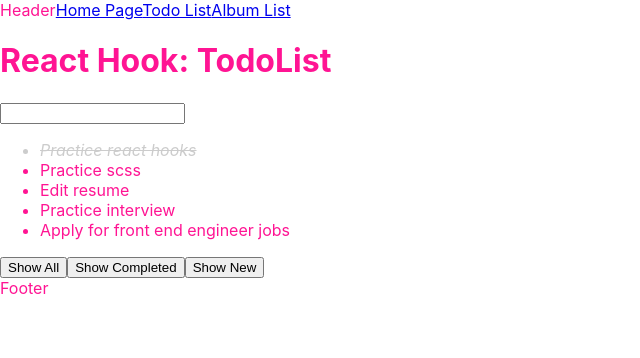
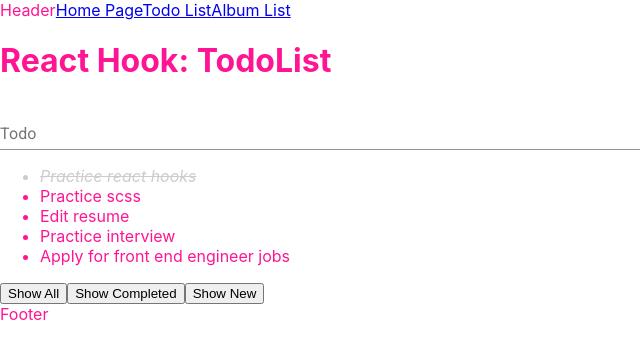
Before and after one commit to camha91/react-mini-projects, a React (Create React App) app: page /todos in a window 1280 px wide. Shown: the top 358 px of the page, without its empty margins (0-640 px from the left). Built offline with nearby package versions, Linux system fonts and the light colour scheme.

Commit message:
Todo Form validation with Yup

```diff
--- a/package.json
+++ b/package.json
@@ -3,6 +3,8 @@
   "version": "0.1.0",
   "private": true,
   "dependencies": {
+    "@hookform/error-message": "0.0.5",
+    "@hookform/resolvers": "^1.3.4",
     "@material-ui/core": "^4.11.3",
     "@material-ui/icons": "^4.11.2",
     "@testing-library/jest-dom": "^5.11.4",
@@ -14,9 +16,11 @@
     "query-string": "^6.13.8",
     "react": "^17.0.1",
     "react-dom": "^17.0.1",
+    "react-hook-form": "^6.15.1",
     "react-router-dom": "^5.2.0",
     "react-scripts": "4.0.1",
-    "web-vitals": "^0.2.4"
+    "web-vitals": "^0.2.4",
+    "yup": "^0.32.8"
   },
   "scripts": {
     "start": "react-scripts start",
--- /dev/null
+++ b/src/components/form-controls/InputField/index.jsx
@@ -0,0 +1,34 @@
+import { TextField } from '@material-ui/core';
+import React from 'react';
+import { Controller } from 'react-hook-form';
+import PropTypes from 'prop-types';
+
+InputField.propTypes = {
+  form: PropTypes.object.isRequired,
+  name: PropTypes.string.isRequired,
+
+  label: PropTypes.string,
+  disabled: PropTypes.bool,
+};
+
+function InputField(props) {
+  const { form, name, label, disabled } = props;
+  const { errors, formState } = form;
+  const hasError = formState.touched[name] && errors[name];
+  console.log(errors, formState.touched);
+
+  return (
+    <Controller
+      name={name}
+      control={form.control}
+      as={TextField}
+      fullWidth
+      label={label}
+      disabled={disabled}
+      error={!!hasError}
+      helperText={errors[name]?.message}
+    />
+  );
+}
+
+export default InputField;
--- a/src/features/TodoList/components/TodoForm/index.jsx
+++ b/src/features/TodoList/components/TodoForm/index.jsx
@@ -1,41 +1,63 @@
-import React, { useState } from 'react';
+import { yupResolver } from '@hookform/resolvers/yup';
 import PropTypes from 'prop-types';
+import React from 'react';
+import { useForm } from 'react-hook-form';
+import * as yup from 'yup';
+import InputField from '../../../../components/form-controls/InputField';
 
 TodoForm.propTypes = {
-    onSubmit: PropTypes.func,
+  onSubmit: PropTypes.func,
 };
 
-function TodoForm({ onSubmit }) {
-    const [value, setValue] = useState('');
+function TodoForm(props) {
+  //   const [value, setValue] = useState('');
 
-    function handleSubmit(e) {
-        e.preventDefault();
+  //   function handleSubmit(e) {
+  //     e.preventDefault();
 
-        const formValues = {
-            title: value,
-        }
+  //     const formValues = {
+  //       title: value,
+  //     };
 
-        if (!onSubmit || formValues.title === '') {
-            return;
-        }
-        onSubmit(formValues);
-        setValue('');
-    };
+  //     if (!onSubmit || formValues.title === '') {
+  //       return;
+  //     }
+  //     onSubmit(formValues);
+  //     setValue('');
+  //   }
 
-    function handleValueChange(e) {
-        const value = e.target.value;
-        setValue(value);
-    };
+  //   function handleValueChange(e) {
+  //     const value = e.target.value;
+  //     setValue(value);
+  //   }
 
-    return (
-        <form onSubmit={handleSubmit}>
-            <input
-                type="text"
-                value={value}
-                onChange={handleValueChange}
-            />
-        </form>
-    );
+  const schema = yup.object().shape({
+    title: yup.string().required('Please enter title').min(5, 'Title is too short'),
+  });
+
+  const form = useForm({
+    defaultValues: {
+      title: '',
+    },
+    resolver: yupResolver(schema),
+  });
+
+  function handleSubmit(values) {
+    console.log('Todo form: ', values);
+  }
+
+  return (
+    // <form onSubmit={handleSubmit}>
+    //     <input
+    //         type="text"
+    //         value={value}
+    //         onChange={handleValueChange}
+    //     />
+    // </form>
+    <form onSubmit={form.handleSubmit(handleSubmit)}>
+      <InputField name="title" label="Todo" form={form} />
+    </form>
+  );
 }
 
 export default TodoForm;
--- a/src/features/TodoList/pages/ListPage/index.jsx
+++ b/src/features/TodoList/pages/ListPage/index.jsx
@@ -8,25 +8,29 @@
   const initTodos = [
     {
       id: 1,
-            title: "Practice react hooks",
-            status: 'completed'
-        }, {
+      title: 'Practice react hooks',
+      status: 'completed',
+    },
+    {
       id: 2,
-            title: "Practice scss",
-            status: 'new'
-        }, {
+      title: 'Practice scss',
+      status: 'new',
+    },
+    {
       id: 3,
-            title: "Edit resume",
-            status: 'new'
-        }, {
+      title: 'Edit resume',
+      status: 'new',
+    },
+    {
       id: 4,
-            title: "Practice interview",
-            status: 'new'
-        }, {
+      title: 'Practice interview',
+      status: 'new',
+    },
+    {
       id: 5,
-            title: "Apply for front end engineer jobs",
-            status: 'new'
-        }
+      title: 'Apply for front end engineer jobs',
+      status: 'new',
+    },
   ];
 
   const location = useLocation();
@@ -47,25 +51,26 @@
     setFilteredStatus(params.status || 'all');
   }, [location.search]);
 
-
   function handleOnTodoClick(todo, idx) {
     const newTodoList = [...todoList];
 
     newTodoList[idx] = {
       ...newTodoList[idx],
       status: newTodoList[idx].status === 'new' ? 'completed' : 'new',
+    };
+
+    setTodoList(newTodoList);
   }
 
-        setTodoList(newTodoList);
-    };
+  function handleOnFormSubmit(formValues) {
+    // const newTodo = {
+    //     id: todoList.length + 1,
+    //     ...formValues,
+    // };
+    // setTodoList([...todoList, newTodo]);
 
-    function handleOnFormSubmit(formValues) {
-        const newTodo = {
-            id: todoList.length + 1,
-            ...formValues,
-        };
-        setTodoList([...todoList, newTodo]);
-    };
+    console.log('Form submit: ', formValues);
+  }
 
   function handleShowAllClick() {
     // setFilteredStatus('all');
@@ -74,7 +79,7 @@
       pathname: match.path,
       search: queryString.stringify(queryParams),
     });
-    };
+  }
 
   function handleShowCompletedClick() {
     // setFilteredStatus('completed');
@@ -83,7 +88,7 @@
       pathname: match.path,
       search: queryString.stringify(queryParams),
     });
-    };
+  }
 
   function handleShowNewClick() {
     // setFilteredStatus('new');
@@ -92,11 +97,11 @@
       pathname: match.path,
       search: queryString.stringify(queryParams),
     });
-    };
+  }
 
   // render if and only if todoList or filteredStatus change
   const renderedTodoList = useMemo(() => {
-        return todoList.filter(todo => filteredStatus === 'all' || filteredStatus === todo.status);
+    return todoList.filter((todo) => filteredStatus === 'all' || filteredStatus === todo.status);
   }, [todoList, filteredStatus]);
 
   return (
@@ -105,10 +110,7 @@
 
       <TodoForm onSubmit={handleOnFormSubmit} />
 
-            <TodoFeature
-                todos={renderedTodoList}
-                onTodoClick={handleOnTodoClick}
-            />
+      <TodoFeature todos={renderedTodoList} onTodoClick={handleOnTodoClick} />
 
       <div>
         <button onClick={handleShowAllClick}>Show All</button>
@@ -116,7 +118,7 @@
         <button onClick={handleShowNewClick}>Show New</button>
       </div>
     </div>
-    )
+  );
 }
 
 export default ListPage;
```
Also changed, not shown: 2 other files (tests, documents, lock files or other folders). Lines whose indentation alone changed are shown as unchanged.
